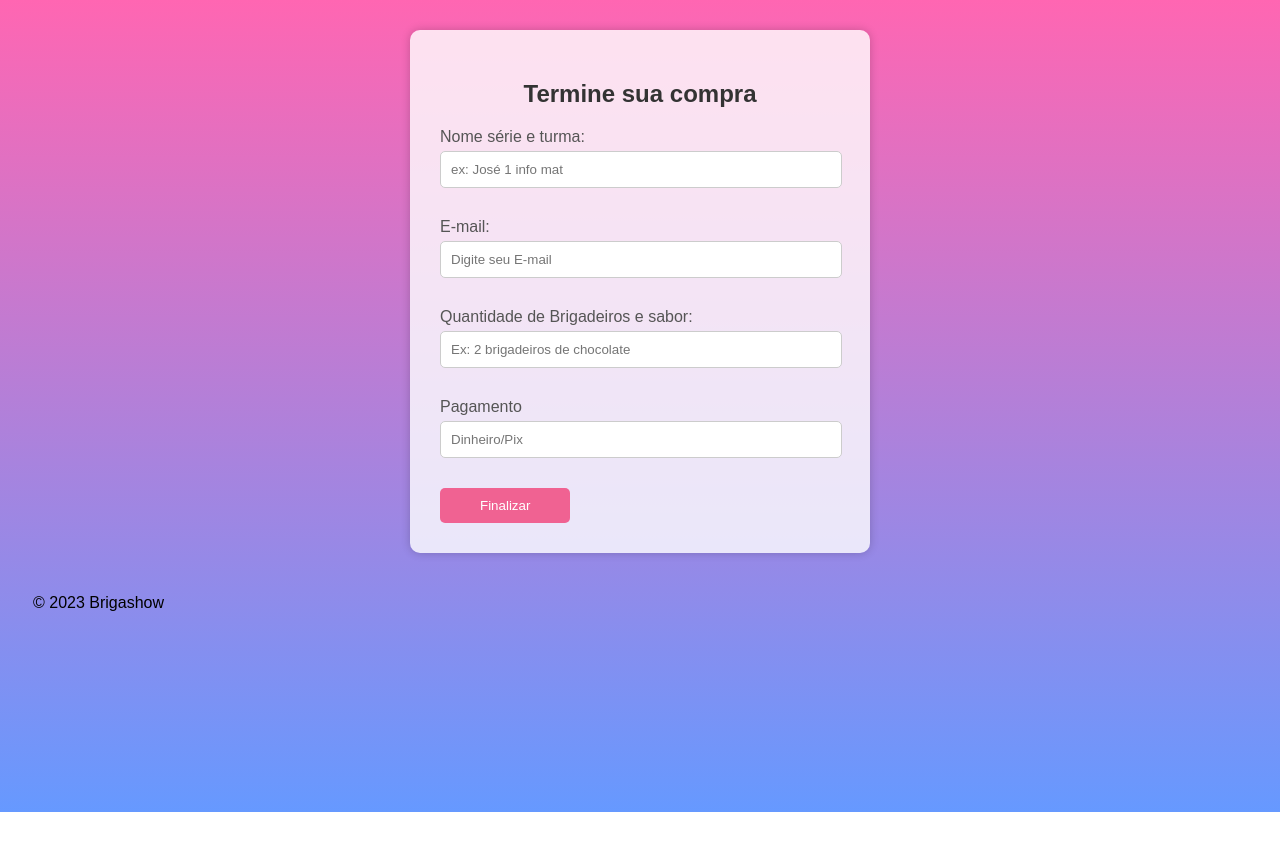
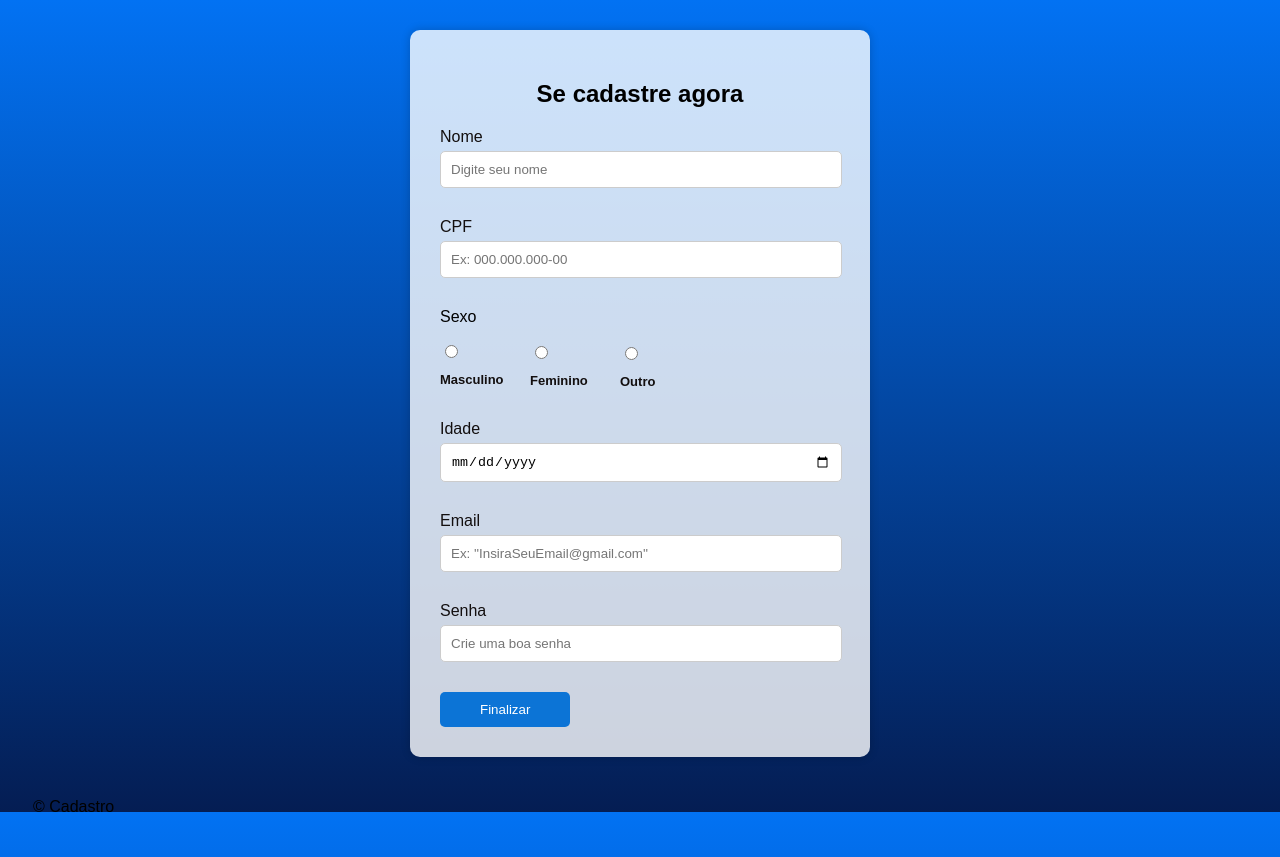
Before and after one commit to gabizinxxx/pagamentos.github.io, a plain HTML site: page index.html in a window 1280 px wide. Before the commit the page ends 812 px from the top, so only its background shows below. Drawn offline with Linux system fonts and the light colour scheme.

Commit message:
Add files via upload

```diff
--- a/index.html
+++ b/index.html
@@ -3,39 +3,57 @@
 <head>
     <meta charset="UTF-8">
     <meta name="viewport" content="width=device-width, initial-scale=1.0">
-    <link rel="stylesheet" href="index.css">
-    <link rel="shortcut icon" href="favicon.ico" type="image/x-icon">
-    <title>Pagamento</title>
-
+    <link rel="stylesheet" href="style.css"><link >
+    <title>cadastramento</title>
 </head>
 <body>
+    <body>
         <div class="container">
-        <h2>Termine sua compra</h2>
-        <form action="https://api.staticforms.xyz/submit" method="POST">
+            <h2>Se cadastre agora</h2>
+            <form action="config.php" method="POST">
                 <div class="form-group">
-                <label for="name">Nome série e turma:</label>
-                <input type="text" id="name" name="name" placeholder="ex: José 1 info mat" required>
+                    <label for="Nome">Nome</label>
+                    <input type="text" id="Nome" name="name" placeholder="Digite seu nome" autocomplete="family-name" required>
                 </div>
                 <div class="form-group">
-                <label for="email">E-mail:</label>
-                <input type="email" id="email" name="email" placeholder="Digite seu E-mail">
+                    <label for="text">CPF</label>
+                    <input type="text" id="cpf" name="cpf" placeholder="Ex: 000.000.000-00" autocomplete="off" required>
+                </div>
+
+                <p>Sexo</p>
+               <div class="mas">
+                <input type="radio" id="masc" name="genero" value="masculino" required>
+               <label for="masc"><h6>Masculino</h6></label>
+               </div>
+                <div class="fem">
+                    <input type="radio" id="fem" name="genero" value="feminino" required>
+               <label for="fem"><h6>Feminino</h6></label>
+                </div>
+               <div class="other">
+                <input type="radio" id="outro" name="genero" value="outro" required>
+                <label for="outro"><h6>Outro</h6></label>
+               </div>
+
+                <div class="form-group">
+                    <label for="idade">Idade</label>
+                    <input type="date" id="idade" name="idade"  autocomplete="off" required>
                 </div>
                 <div class="form-group">
-                <label for="name">Quantidade de Brigadeiros e sabor:</label>
-                <input type="text" id="name" name="name" placeholder="Ex: 2 brigadeiros de chocolate" required>
+                    <label for="email">Email</label>
+                    <input type="email" id="email" name="email"
+                    placeholder="Ex: ''InsiraSeuEmail@gmail.com''" autocomplete="on" required>
                 </div>
                 <div class="form-group">
-                <label for="name">Pagamento</label>
-                <input type="text" id="name" name="name" placeholder="Dinheiro/Pix" required>
+                    <label for="senha">Senha</label>
+                    <input type="password" id="senha" name="senha" placeholder="Crie uma boa senha" autocomplete="off" required>
                 </div>
-             <button type="submit">Finalizar</button>
+                 <button type="submit" name="submit" id="submit">Finalizar</button>
 
-            <input type="hidden" name="accessKey" value="7214a4a9-e22a-4b95-971d-edf8bb8c08b2">
-            <input type="hidden" name="redirectTo" value="https://brigashow.netlify.app/">
             </form>
         </div>
         <footer>
-    <p>&copy; 2023 Brigashow</p>
+        <p>&copy; Cadastro</p>
         </footer>
     </body>
+</body>
 </html>
--- /dev/null
+++ b/style.css
@@ -0,0 +1,31 @@
+body{min-height:94vh;padding:22px 0;background:linear-gradient(to bottom,#0272f3,#041d53);font-family:Arial,sans-serif;}
+
+.container{max-width:400px;margin:0 auto;padding:30px;background-color:rgba(255,255,255,0.8);border-radius:10px;box-shadow:0 0 10px #00000033;}
+
+h2{
+    text-align: center;
+}
+
+.form-group{margin-bottom:20px;padding-right:20px}
+
+label{display:block;margin-bottom:5px;color:#130f0f;}
+
+input[type="text"],input[type="password"],input[type="date"],input[type="email"],input[type="number"]{width:100%;padding:10px;margin-bottom:10px;border:1px solid #ccc;border-radius:5px}
+
+button{background-color:#0c74d6;color:#fff;border:none;padding:10px 40px;border-radius:5px;cursor:pointer}
+
+button:hover{background-color:#100db3}
+
+footer{position:absolute;padding:25px}
+
+h6{
+    margin-top: 10px; font-size: 13px;
+}
+
+.fem {
+    margin-top: -74px; margin-left: 90px;
+}
+
+.other{
+    margin-top: -74px; margin-left: 180px;
+}
```
Also changed, not shown: 1 other file. Lines whose indentation alone changed are shown as unchanged.
